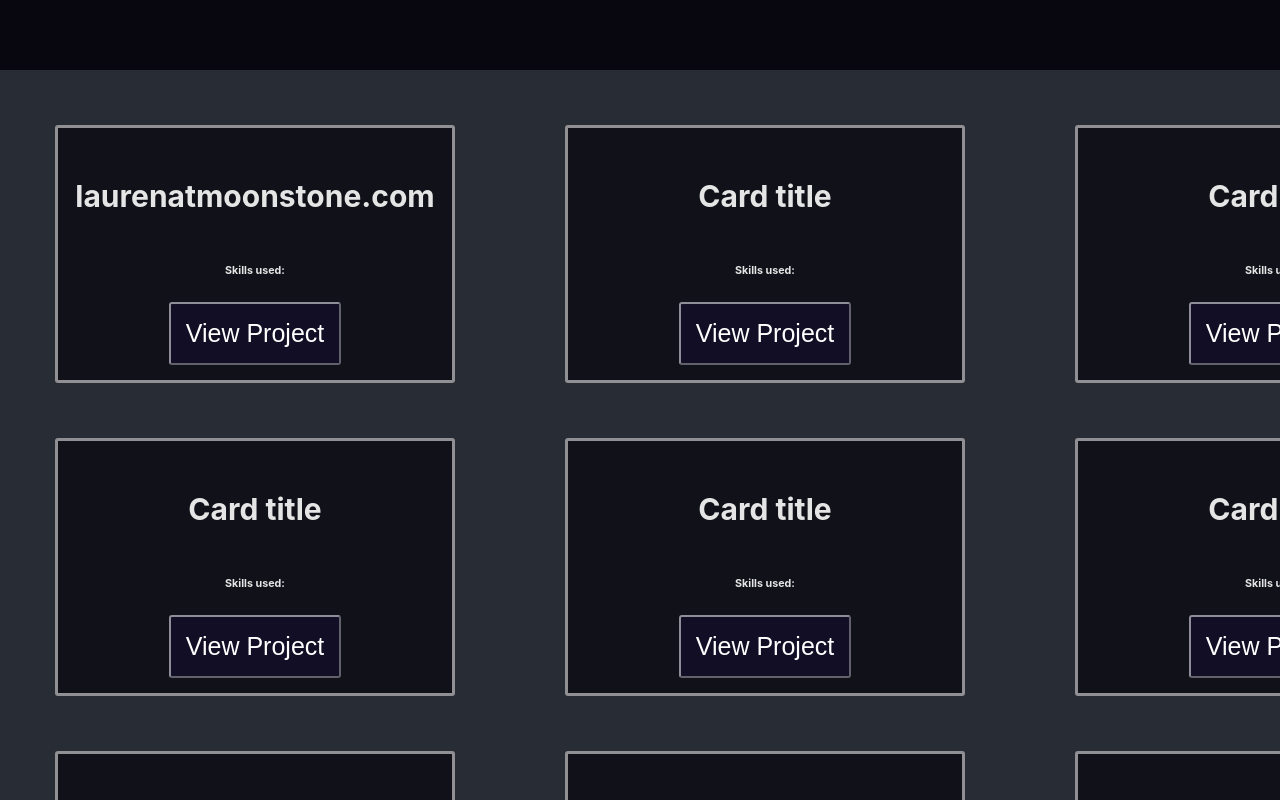
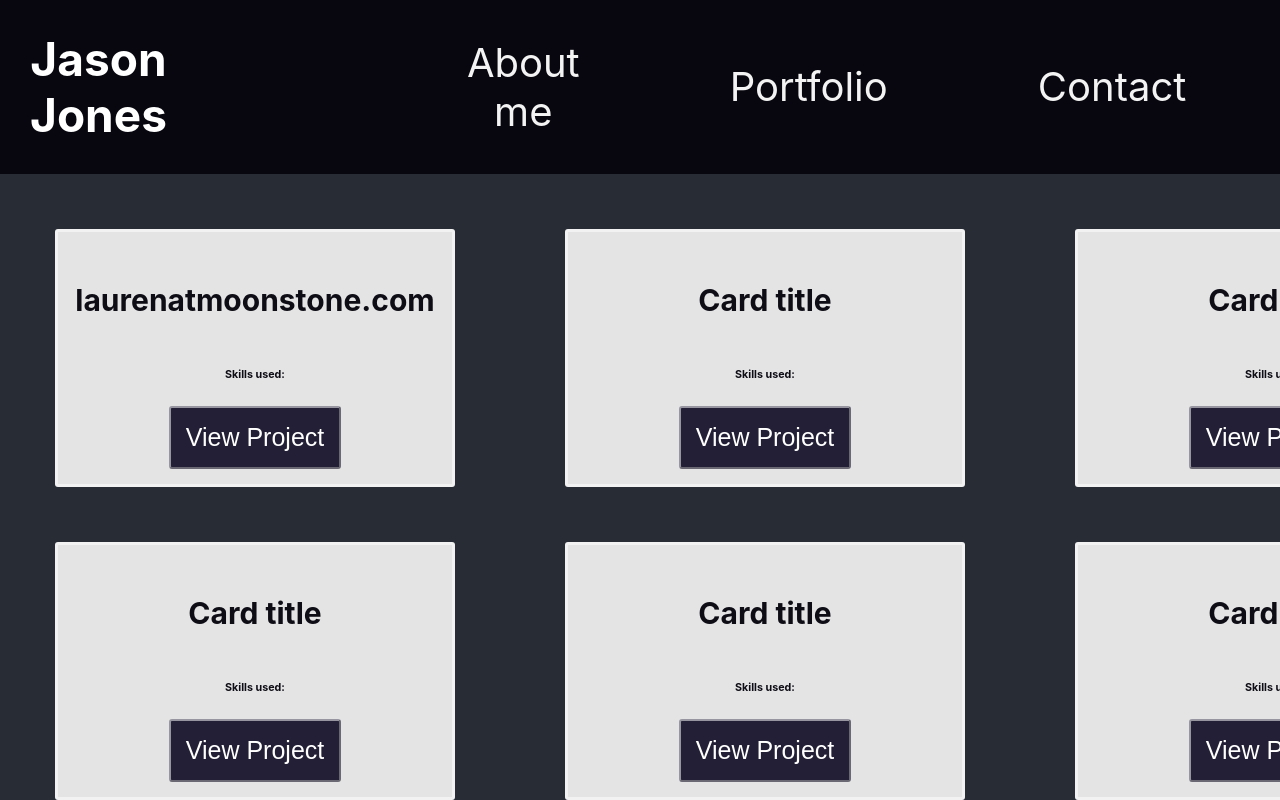
Before and after one commit to jace0fbass/j-jones-2023, a React (Create React App) app: page / in a window 1280 px wide. Shown: the top 800 px of the page. Built offline with nearby package versions, Linux system fonts and the light colour scheme.

Commit message:
Updated Header.js.

```diff
--- a/src/css/App.css
+++ b/src/css/App.css
@@ -18,13 +18,10 @@
 
 .App-header {
   background-color: rgba(6, 5, 13, 0.921);
-  height: 70px;
   display: flex;
-  flex-direction: column;
-  align-items: center;
-  justify-content: center;
-  font-size: calc(10px + 2vmin);
-  color: rgba(255, 255, 255, 0.532);
+  flex-direction: row;
+  font-size: calc(15px + 1vmin);
+  color: rgb(255, 255, 255);
 }
 
 .App-link {
@@ -44,8 +41,8 @@
   border-style: solid;
   border-radius: 3px;
   border-color: rgba(255, 255, 255, 0.532);
-  background-color: rgba(6, 5, 13, 0.673);
-  color: rgba(245, 245, 245, 0.931)
+  color: rgba(6, 5, 13, 0.966);
+  background-color: rgba(245, 245, 245, 0.92)
 }
 .card-title {
   font-size: 30px;
@@ -67,3 +64,20 @@
   margin: 55px;
   width: 25rem;
 }
+#headerStyle {
+display: flex;
+justify-content: space-evenly;
+}
+#maName {
+  display: flex;
+  align-items: start;
+  padding-left: 30px;
+}
+#navigate {
+  display: flex;
+  align-items: center;
+  padding-left: 150px;
+  color:rgba(255, 255, 255, 0.952);
+  font-size: 40px;
+  text-decoration: none;
+}
--- a/src/js/components/Header.js
+++ b/src/js/components/Header.js
@@ -1,8 +1,24 @@
 import React from "react";
+import '../../css/App.css'
 
 export default function Header() {
     return (
-        <>
-        </>
+        <div id="headerStyle">
+        <h1 id="maName">Jason Jones</h1>
+     <div id="navigate">
+     <div>
+        <a id="navigate" href="">About me</a>
+     </div>
+     <div>
+        <a id="navigate" href="">Portfolio</a>
+     </div>
+     <div>
+        <a id="navigate" href="">Contact</a>
+     </div>
+     <div>
+        <a id="navigate" href="">Resume</a>
+     </div>
+</div>
+        </div>
     );
   }
```
